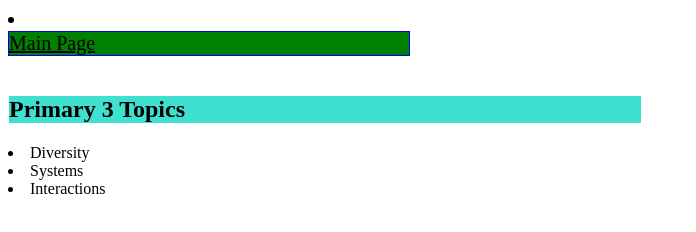
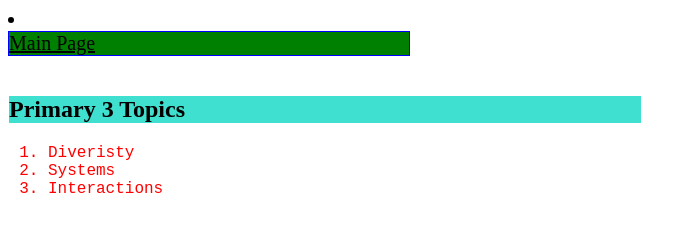
Before and after one commit to Code11110/Science.github.io, a plain HTML site: page Primary 3.html in a window 1280 px wide. Shown: the whole page, without its empty margins (0-696 px from the left). Drawn offline with Linux system fonts and the light colour scheme.

Commit message:
Update Primary 3.html

```diff
--- a/Primary 3.html
+++ b/Primary 3.html
@@ -8,9 +8,11 @@
 </head>
 <body>
 	<h2 id="control">Primary 3 Topics</h2>
-	<li>Diversity</li>
-	<li>Systems</li>
-	<li>Interactions</li>
+	<ol class="list">
+		<li>Diveristy</li>
+		<li>Systems</li>
+		<li>Interactions</li>
+	</ol>
 
 </body>
 </html>
```
